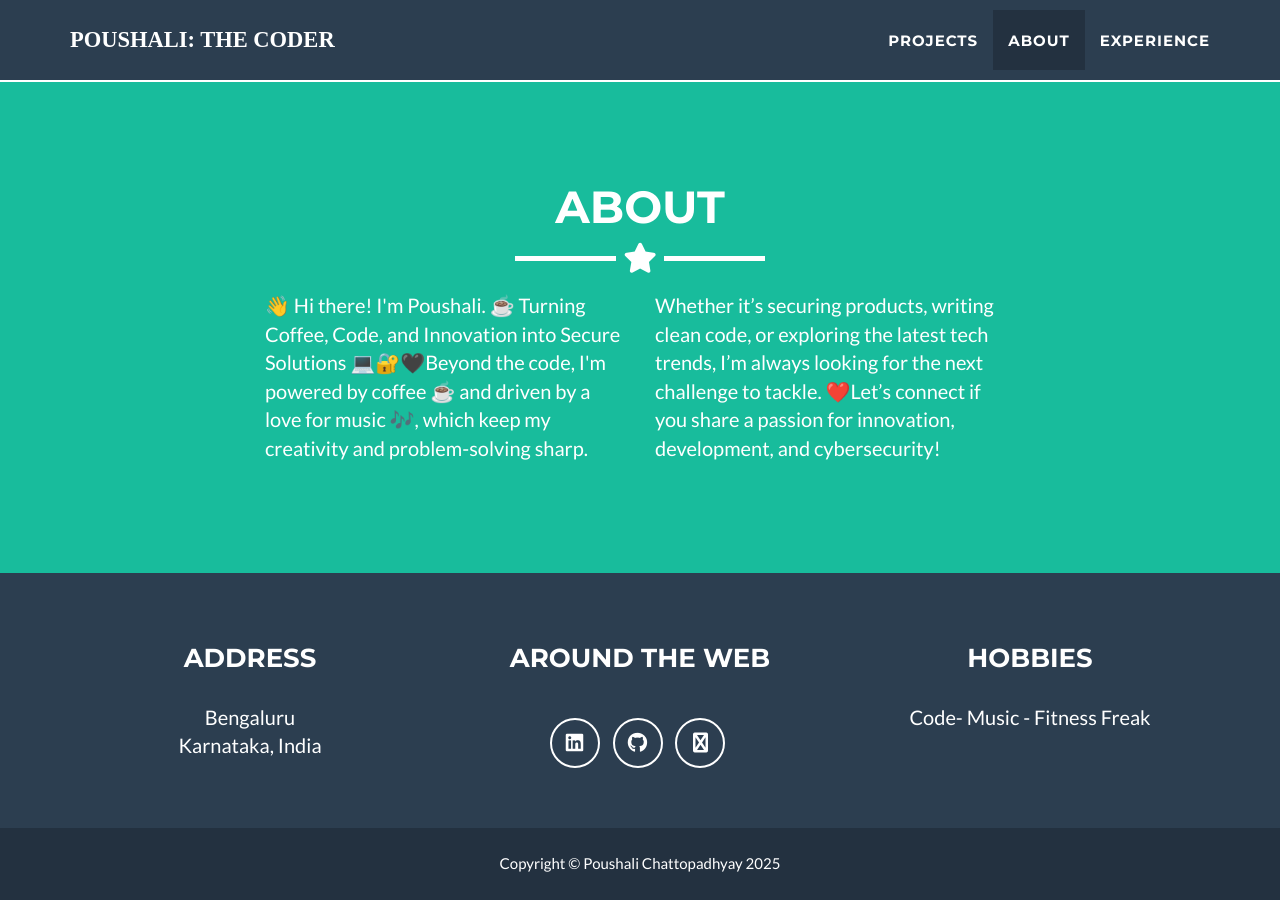
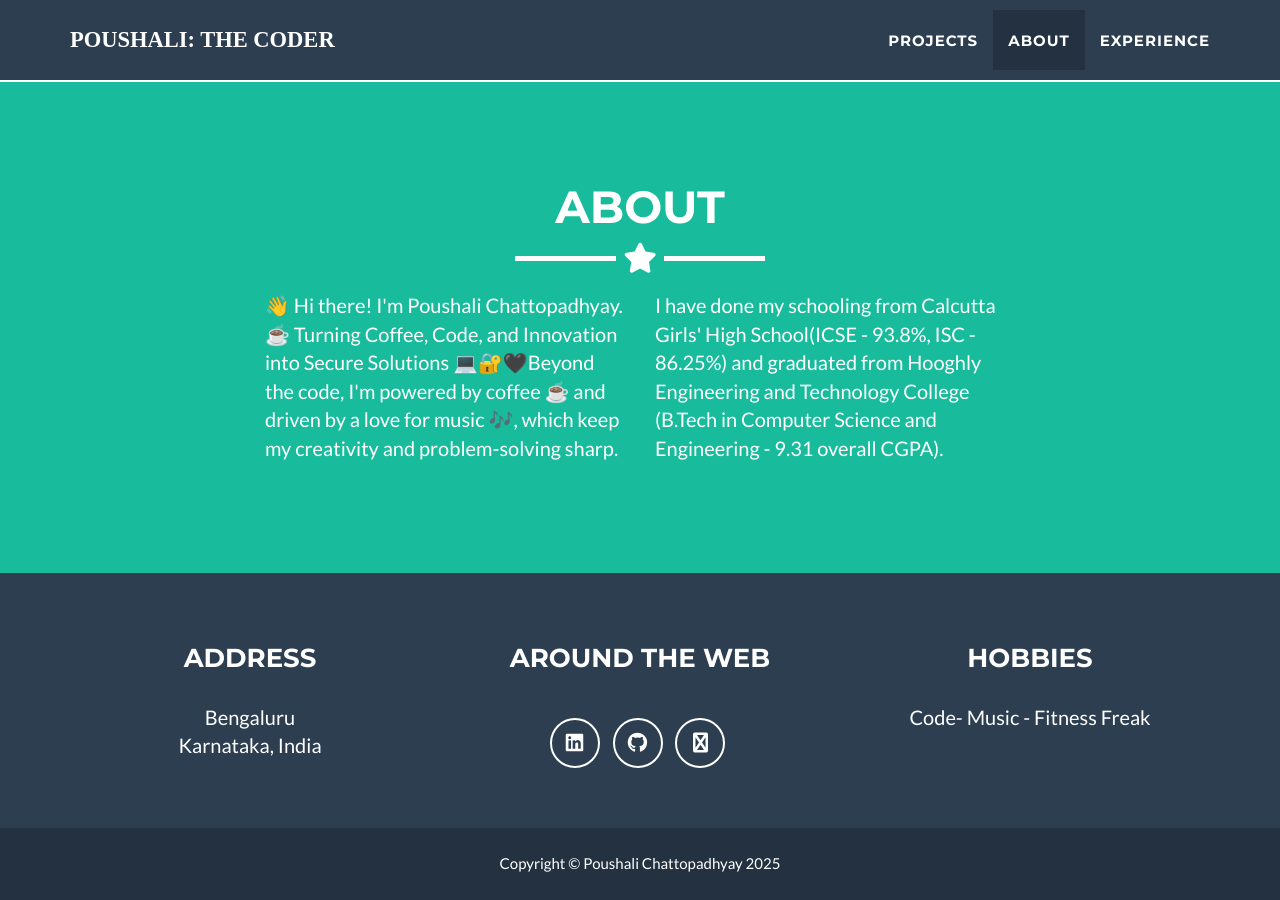
Before and after one commit to poushalic34/poushalic34.github.io, a Jekyll site: the page built from index.html, in a window 1280 px wide and 900 px high, scrolled down 1995 px. Built offline with Jekyll 4.4.1, drawn with Linux system fonts in a browser that asks for light colours.

Commit message:
Update about.html

```diff
--- a/_includes/about.html
+++ b/_includes/about.html
@@ -9,14 +9,13 @@
     </div>
     <div class="row">
       <div class="col-lg-4 col-lg-offset-2">
-        <p>👋 Hi there! I'm Poushali.
+        <p>👋 Hi there! I'm Poushali Chattopadhyay.
 ☕ Turning Coffee, Code, and Innovation into Secure Solutions 💻🔐🖤Beyond the code, I'm powered by coffee ☕ and driven by a love for music 🎶, which keep my creativity and problem-solving sharp.
 </p>
       </div>
       <div class="col-lg-4">
         <p>
-Whether it’s securing products, writing clean code, or exploring the latest tech trends, I’m always looking for the next challenge to tackle.
-❤️Let’s connect if you share a passion for innovation, development, and cybersecurity!</p>
+I have done my schooling from Calcutta Girls' High School(ICSE - 93.8%, ISC - 86.25%) and graduated from Hooghly Engineering and Technology College (B.Tech in Computer Science and Engineering - 9.31 overall CGPA).</p>
       </div>
 
     </div>
```
